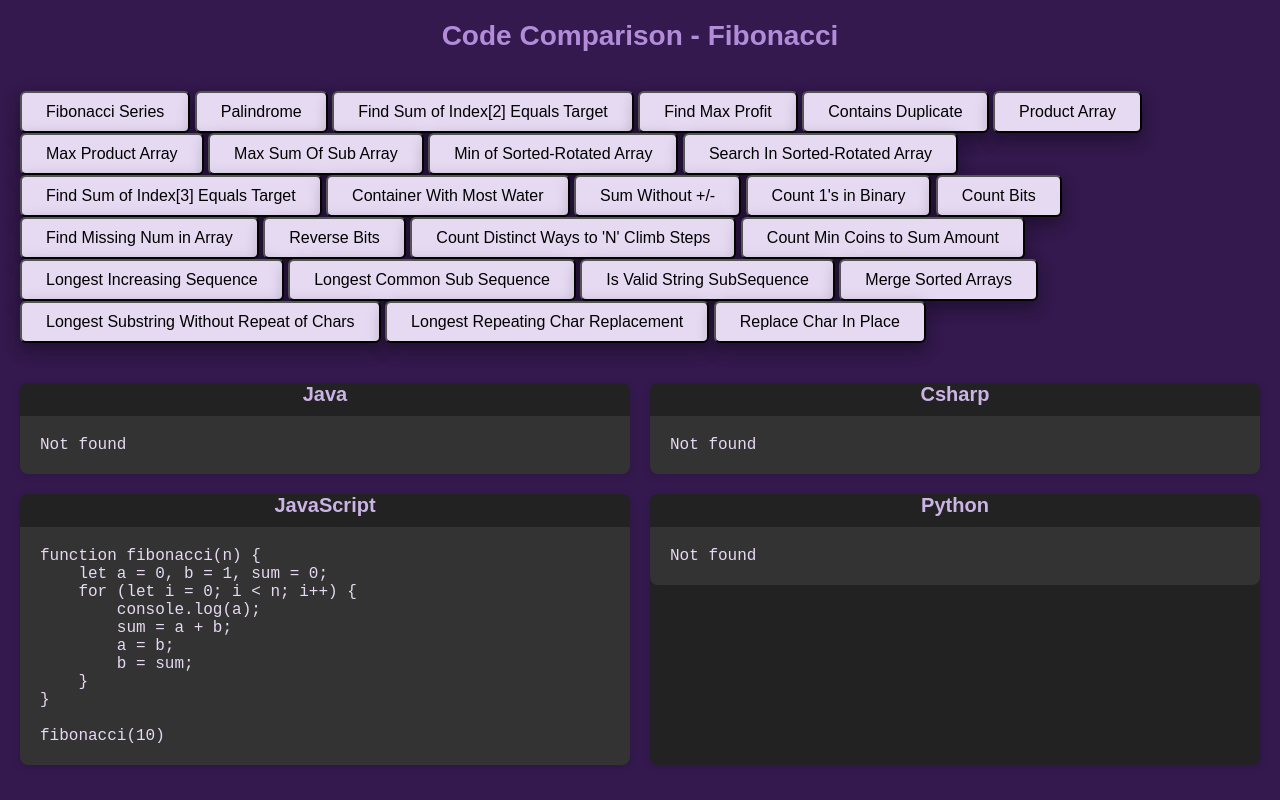
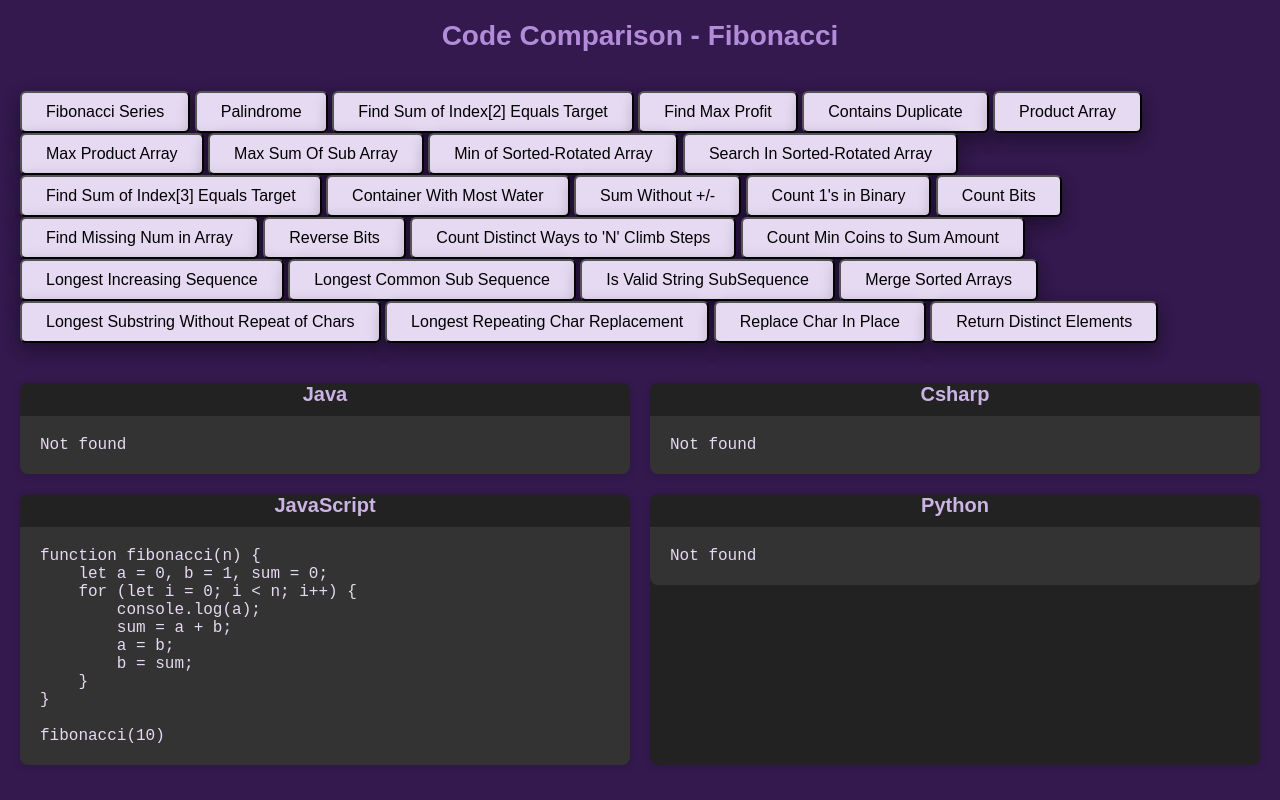
Before and after one commit to harishavenue1/harishavenue1.github.io, a website: page index.html in a window 1280 px wide. Drawn offline with Linux system fonts and the light colour scheme; no server answers.

Commit message:
Update index.html

```diff
--- a/index.html
+++ b/index.html
@@ -47,6 +47,7 @@
             <button class="button" onclick="selectProgram('longestRepeatingCharReplacement')">Longest Repeating Char
                 Replacement</button>
             <button class="button" onclick="selectProgram('replaceCharInplace')">Replace Char In Place</button>
+            <button class="button" onclick="selectProgram('returnDistinctElements')">Return Distinct Elements</button>
         </div>
     </div>
 
```
